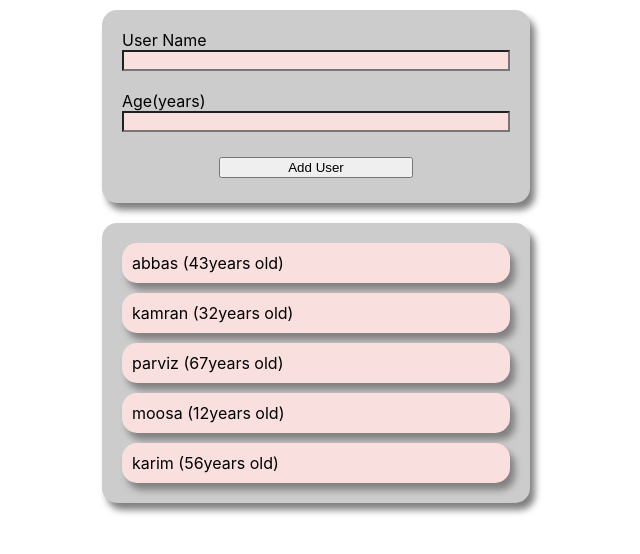
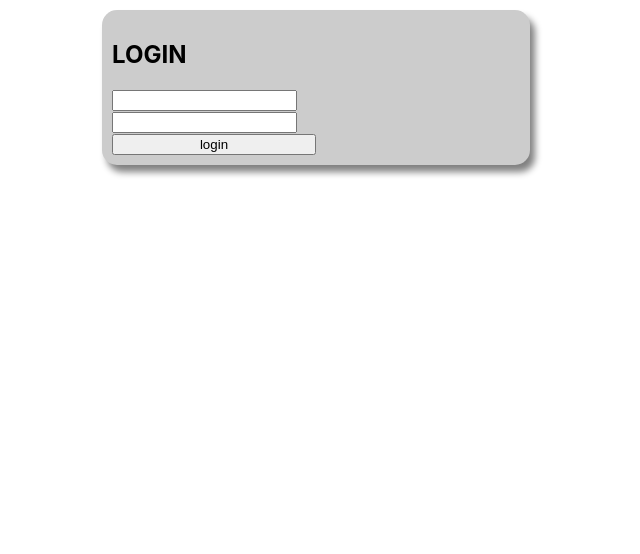
Before and after one commit to sobial/practice-project, a React (Create React App) app: page / in a window 1280 px wide. Shown: the top 554 px of the page, without its empty margins (324-964 px from the left). Built offline with nearby package versions, Linux system fonts and the light colour scheme.

Commit message:
login page

```diff
--- a/src/App.js
+++ b/src/App.js
@@ -1,7 +1,9 @@
 import { useState } from "react";
+import React from "react";
+
+import Login from "./components/Login/Login";
 import Users from "./components/Users/Users";
 import AddUser from "./components/addUser/AddUser";
-import React from "react";
 
 function App() {
   const [users, setUsers] = useState([
@@ -11,6 +13,12 @@ function App() {
     { name: "moosa", age: "12", id: "u4" },
     { name: "karim", age: "56", id: "u5" },
   ]);
+  const [isLoggedIn, setIsLoggedIn] = useState(false);
+  const onLoginHandler = (username, pass) => {
+    setIsLoggedIn(true);
+    console.log(username, pass);
+  };
+
   const addUserHandler = (newUser) => {
     // console.log(user.name, user.age);
     setUsers((prevState) => {
@@ -19,8 +27,13 @@ function App() {
   };
   return (
     <React.Fragment>
-      <AddUser onAddUser={addUserHandler}></AddUser>
-      <Users users={users}></Users>
+      {!isLoggedIn && <Login onLogin={onLoginHandler} />}
+      {isLoggedIn && (
+        <div>
+          <AddUser onAddUser={addUserHandler}></AddUser>
+          <Users users={users}></Users>
+        </div>
+      )}
     </React.Fragment>
   );
 }
--- /dev/null
+++ b/src/components/Login/Login.js
@@ -0,0 +1,38 @@
+import Card from "../UI/Card";
+import { useState } from "react";
+
+const Login = (props) => {
+  const [enteredPass, setEnteredPass] = useState("");
+  const [enteredUsername, setEnteredUsername] = useState("");
+
+  const onSubmitHandler = (event) => {
+    event.preventDefault();
+    props.onLogin(enteredUsername, enteredPass);
+  };
+
+  const onPassChangeHandler = (event) => {
+    setEnteredPass(event.target.value);
+  };
+  const onUsernameChangeHandler = (event) => {
+    setEnteredUsername(event.target.value);
+  };
+  return (
+    <Card>
+      <form onSubmit={onSubmitHandler}>
+        <div>
+          <h2>LOGIN</h2>
+        </div>
+        <div>
+          <input type="text" onChange={onUsernameChangeHandler}></input>
+        </div>
+        <div>
+          <input type="password" onChange={onPassChangeHandler}></input>
+        </div>
+        <div>
+          <button type="submit">login</button>
+        </div>
+      </form>
+    </Card>
+  );
+};
+export default Login;
```
Also changed, not shown: src/components/Login/Login.module.css (added).
